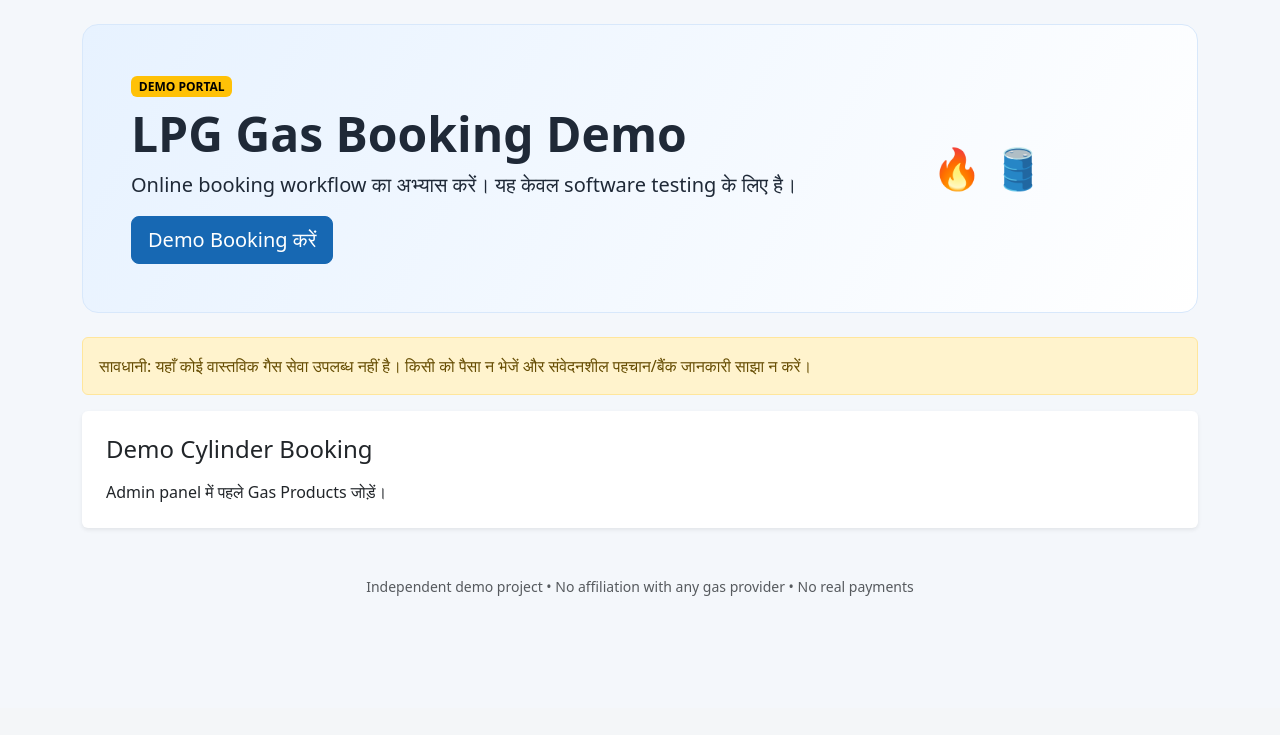
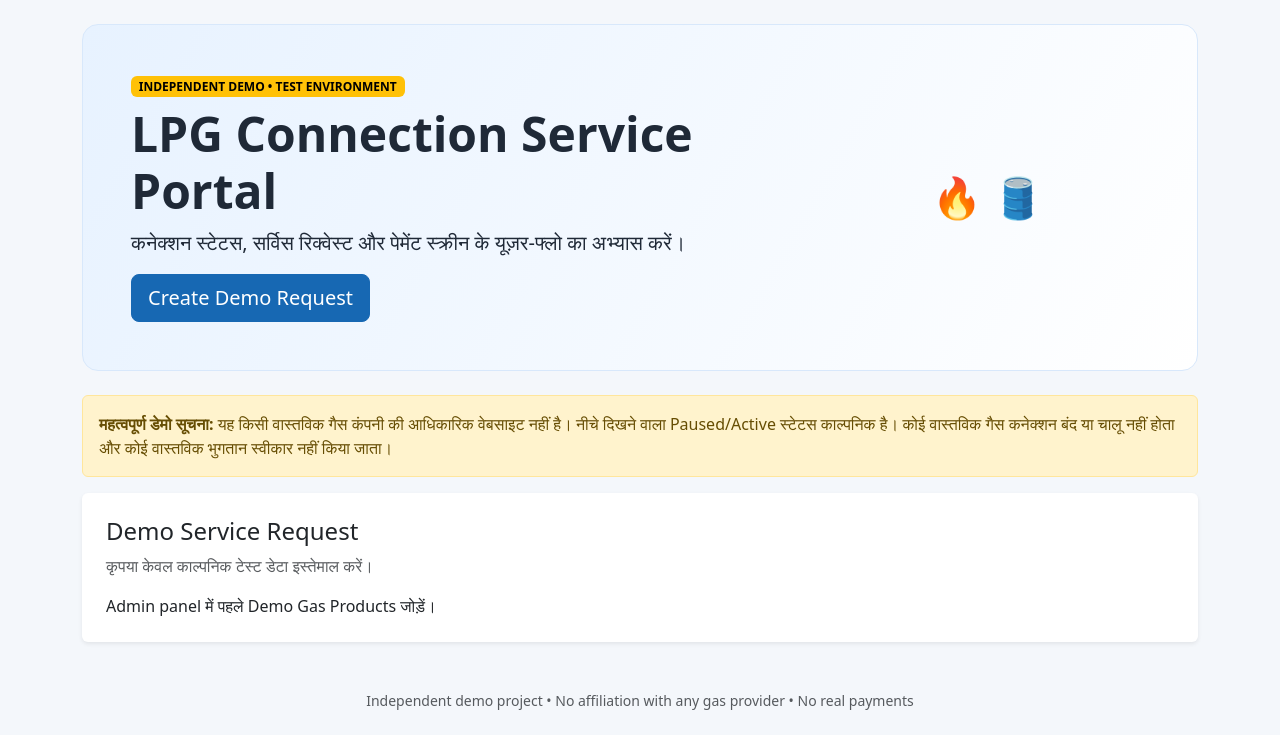
Before and after one commit to pk8873/13-11-2026, a Django app: page / in a window 1280 px wide. Shown: the part 92-827 px from the top of the page. Before the commit the page ends 688 px from the top, so only its background shows below. Run offline with Django 5.2, Linux system fonts and the light colour scheme; data that the repository does not hold is empty.

Commit message:
Add realistic but clearly labelled demo connection pause and payment simulation

```diff
--- a/templates/portal/home.html
+++ b/templates/portal/home.html
@@ -1,26 +1,27 @@
 {% extends "portal/base.html" %}
-{% block title %}Gas Booking Demo{% endblock %}
+{% block title %}Connection Service Demo{% endblock %}
 {% block content %}
 <section class="hero p-4 p-md-5 rounded-4 mb-4">
 <div class="row align-items-center"><div class="col-lg-8">
-<span class="badge text-bg-warning mb-2">DEMO PORTAL</span>
-<h1 class="display-5 fw-bold">LPG Gas Booking Demo</h1>
-<p class="lead">Online booking workflow का अभ्यास करें। यह केवल software testing के लिए है।</p>
-<a href="#booking" class="btn btn-primary btn-lg">Demo Booking करें</a>
+<span class="badge text-bg-warning mb-2">INDEPENDENT DEMO • TEST ENVIRONMENT</span>
+<h1 class="display-5 fw-bold">LPG Connection Service Portal</h1>
+<p class="lead">कनेक्शन स्टेटस, सर्विस रिक्वेस्ट और पेमेंट स्क्रीन के यूज़र-फ्लो का अभ्यास करें।</p>
+<a href="#booking" class="btn btn-primary btn-lg">Create Demo Request</a>
 </div><div class="col-lg-4 text-center fs-1">🔥 🛢️</div></div>
 </section>
-<div class="alert alert-warning">सावधानी: यहाँ कोई वास्तविक गैस सेवा उपलब्ध नहीं है। किसी को पैसा न भेजें और संवेदनशील पहचान/बैंक जानकारी साझा न करें।</div>
-<section id="booking" class="card shadow-sm border-0 p-4">
-<h2 class="h4 mb-3">Demo Cylinder Booking</h2>
+<div class="alert alert-warning"><strong>महत्वपूर्ण डेमो सूचना:</strong> यह किसी वास्तविक गैस कंपनी की आधिकारिक वेबसाइट नहीं है। नीचे दिखने वाला Paused/Active स्टेटस काल्पनिक है। कोई वास्तविक गैस कनेक्शन बंद या चालू नहीं होता और कोई वास्तविक भुगतान स्वीकार नहीं किया जाता।</div>
+<section class="card shadow-sm border-0 p-4" id="booking">
+<h2 class="h4 mb-2">Demo Service Request</h2>
+<p class="text-muted">कृपया केवल काल्पनिक टेस्ट डेटा इस्तेमाल करें।</p>
 {% if products %}
 <form method="post" action="{% url 'create_booking' %}">{% csrf_token %}
 <div class="row g-3">
-<div class="col-md-6"><label class="form-label">नाम</label><input class="form-control" name="customer_name" maxlength="120" required></div>
-<div class="col-md-6"><label class="form-label">मोबाइल नंबर (टेस्ट)</label><input class="form-control" name="mobile" inputmode="numeric" maxlength="15" required></div>
-<div class="col-12"><label class="form-label">डिलीवरी पता (काल्पनिक टेस्ट पता)</label><textarea class="form-control" name="address" rows="2" required></textarea></div>
-<div class="col-12"><label class="form-label">Demo Product</label><select class="form-select" name="product" required>{% for product in products %}<option value="{{ product.id }}">{{ product.name }} — ₹{{ product.price }}</option>{% endfor %}</select></div>
-<div class="col-12"><button class="btn btn-primary">Booking जारी रखें</button></div>
+<div class="col-md-6"><label class="form-label">Test customer name</label><input class="form-control" name="customer_name" maxlength="120" required></div>
+<div class="col-md-6"><label class="form-label">Test mobile number</label><input class="form-control" name="mobile" inputmode="numeric" maxlength="15" required></div>
+<div class="col-12"><label class="form-label">Fictional test address</label><textarea class="form-control" name="address" rows="2" required></textarea></div>
+<div class="col-12"><label class="form-label">Demo service plan</label><select class="form-select" name="product" required>{% for product in products %}<option value="{{ product.id }}">{{ product.name }} — ₹{{ product.price }}</option>{% endfor %}</select></div>
+<div class="col-12"><button class="btn btn-primary">Continue to Demo Status</button></div>
 </div></form>
-{% else %}<p class="mb-0">Admin panel में पहले Gas Products जोड़ें।</p>{% endif %}
+{% else %}<p class="mb-0">Admin panel में पहले Demo Gas Products जोड़ें।</p>{% endif %}
 </section>
 {% endblock %}
```
